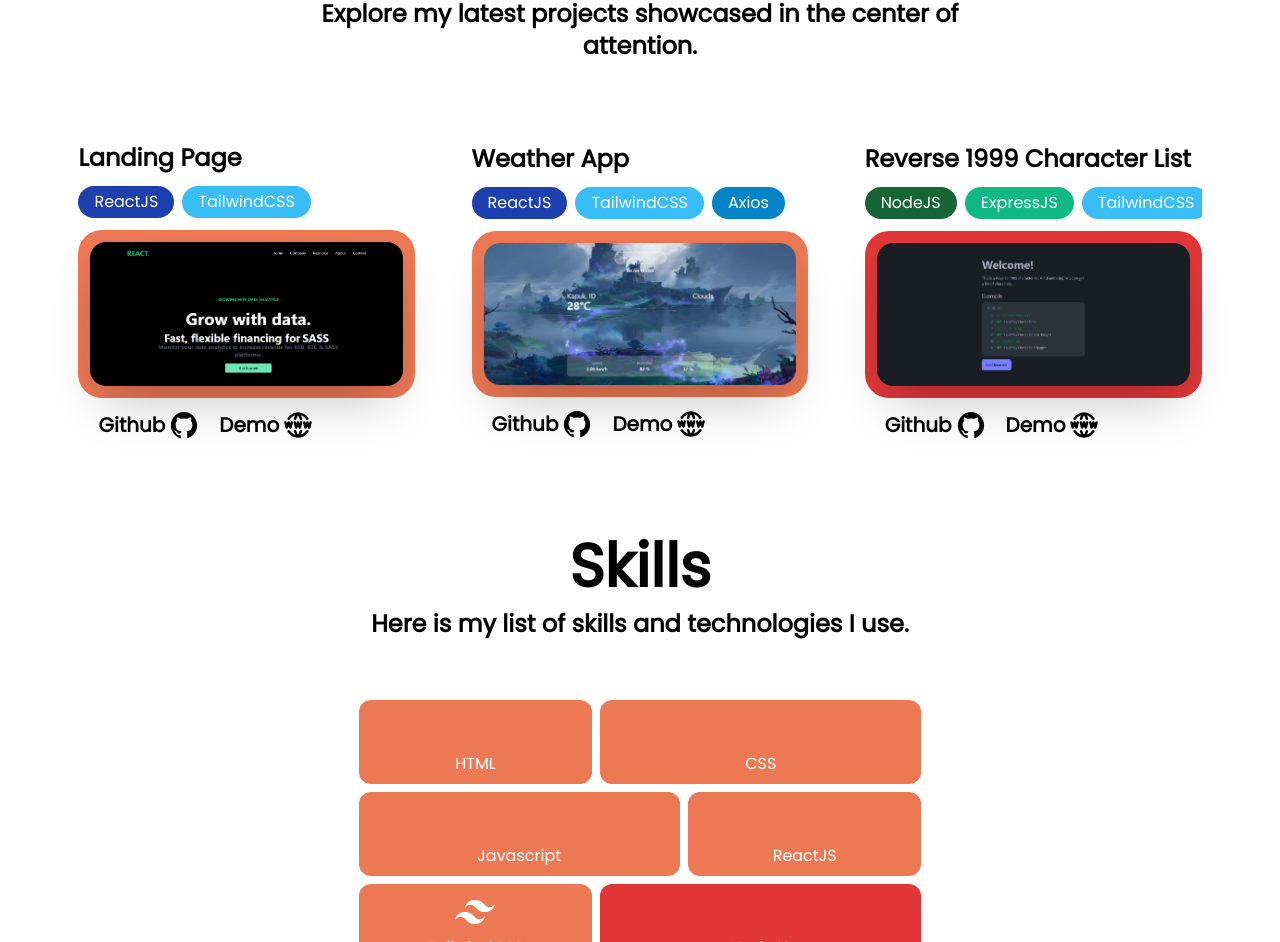
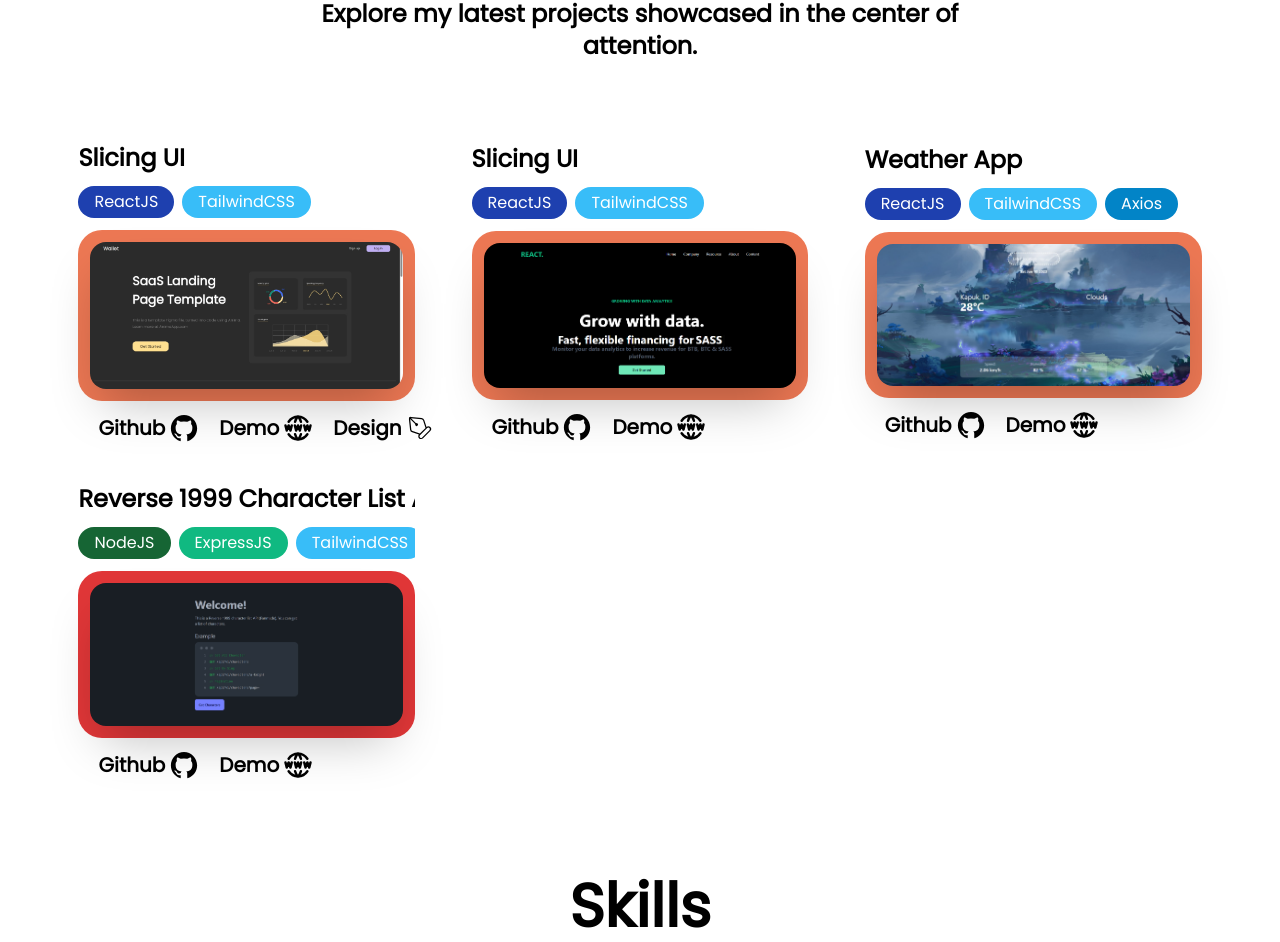
Before and after one commit to wamandaka/portfolio-2023-12-29, a React (Vite) app: page / in a window 1280 px wide. Shown: the part 986-1928 px from the top of the page. Built offline with nearby package versions, Linux system fonts and the light colour scheme; some icons are missing.

Commit message:
add new project

```diff
--- a/src/components/Project.jsx
+++ b/src/components/Project.jsx
@@ -1,8 +1,10 @@
 import landingPage from "../assets/landing-page.png";
 import prakiraanCuaca from "../assets/prakiraan-cuaca.jpg";
 import reverse from "../assets/reverse.png";
+import saasLP from "../assets/saas.png"
 import { IoLogoGithub } from "react-icons/io5";
 import { TbWorldWww } from "react-icons/tb";
+import { CiPen } from "react-icons/ci";
 
 const Project = () => {
   return (
@@ -16,7 +18,50 @@ const Project = () => {
         </div>
         <div className="flex flex-col pt-16 gap-16 md:gap-10 md:justify-between md:flex-wrap md:w-[90%] md:mx-auto md:pt-10 md:flex-row lg:pt-20">
           <div className="flex flex-col justify-center gap-3 md:w-[45%] lg:w-[30%]">
-            <h1 className=" text-3xl font-bold lg:text-2xl">Landing Page</h1>
+            <h1 className=" text-3xl font-bold lg:text-2xl">Slicing UI</h1>
+            <div className="flex gap-3 text-white md:gap-2">
+              <span className="px-5 py-2 bg-blue-800 rounded-full md:px-4 md:py-1">
+                ReactJS
+              </span>
+              <span className="px-5 py-2 bg-sky-400 rounded-full md:px-4 md:py-1">
+                TailwindCSS
+              </span>
+            </div>
+            <div className="w-full p-5 bg-[#ED7854] rounded-3xl md:p-3">
+              <img src={saasLP} alt="" className="rounded-2xl shadow-2xl" />
+            </div>
+            <div className="flex gap-5 ml-5">
+              <a
+                href="https://github.com/wamandaka/saas-landing-page-design-by-animaapp.com.git"
+                className="font-bold text-xl flex items-center gap-1"
+                target="_blank"
+                rel="noreferrer"
+              >
+                Github
+                <IoLogoGithub size={30} />
+              </a>
+              <a
+                href="https://slicing-saas-landing-page.vercel.app/"
+                className="font-bold text-xl flex items-center gap-1"
+                target="_blank"
+                rel="noreferrer"
+              >
+                Demo
+                <TbWorldWww size={30} />
+              </a>
+              <a
+                href="https://www.figma.com/file/rhNqIevZzQRXkqq7nP9qaQ/SaaS-Landing-Page-Template---Landing-Page-Template-ready-to-export-to-HTML---Landing-page-for-SaaS-(Community)?type=design&node-id=47%3A689&mode=dev"
+                className="font-bold text-xl flex items-center gap-1"
+                target="_blank"
+                rel="noreferrer"
+              >
+                Design
+                <CiPen size={30} />
+              </a>
+            </div>
+          </div>
+          <div className="flex flex-col justify-center gap-3 md:w-[45%] lg:w-[30%]">
+            <h1 className=" text-3xl font-bold lg:text-2xl">Slicing UI</h1>
             <div className="flex gap-3 text-white md:gap-2">
               <span className="px-5 py-2 bg-blue-800 rounded-full md:px-4 md:py-1">
                 ReactJS
@@ -95,10 +140,10 @@ const Project = () => {
             </div>
           </div>
           <div className="flex flex-col justify-center gap-3 md:w-[45%] lg:w-[30%]">
-            <h1 className=" text-3xl font-bold lg:text-2xl">
-              Reverse 1999 Character List
+            <h1 className=" text-3xl font-bold lg:text-2xl md:text-nowrap md:overflow-scroll">
+              Reverse 1999 Character List API
             </h1>
-            <div className="flex gap-3 text-white flex-wrap md:gap-2 lg:flex-nowrap lg:overflow-scroll">
+            <div className="flex gap-3 text-white flex-wrap md:gap-2 md:flex-nowrap md:overflow-scroll">
               <span className="px-5 py-2 bg-green-800 rounded-full md:px-4 md:py-1">
                 NodeJS
               </span>
```
Also changed, not shown: src/assets/saas.png (added).
